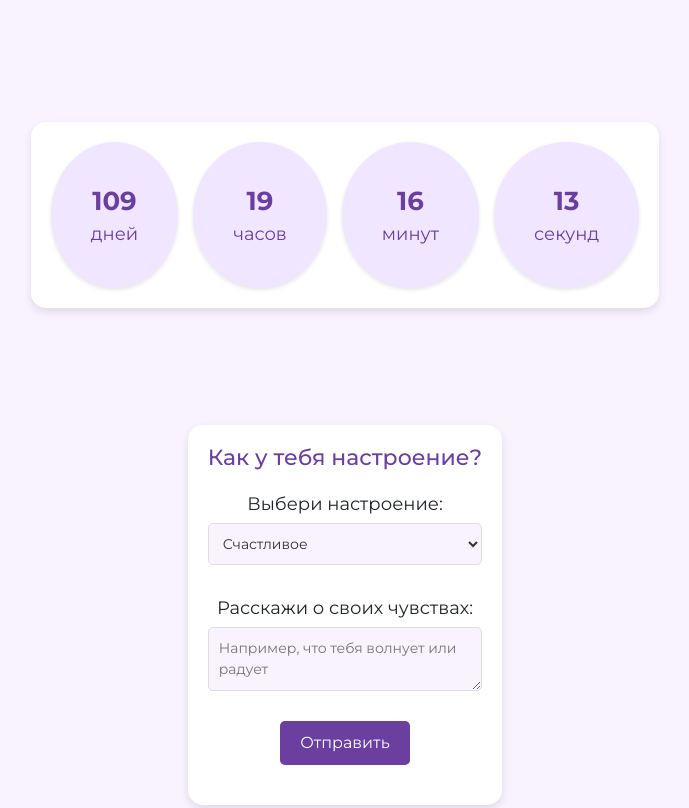
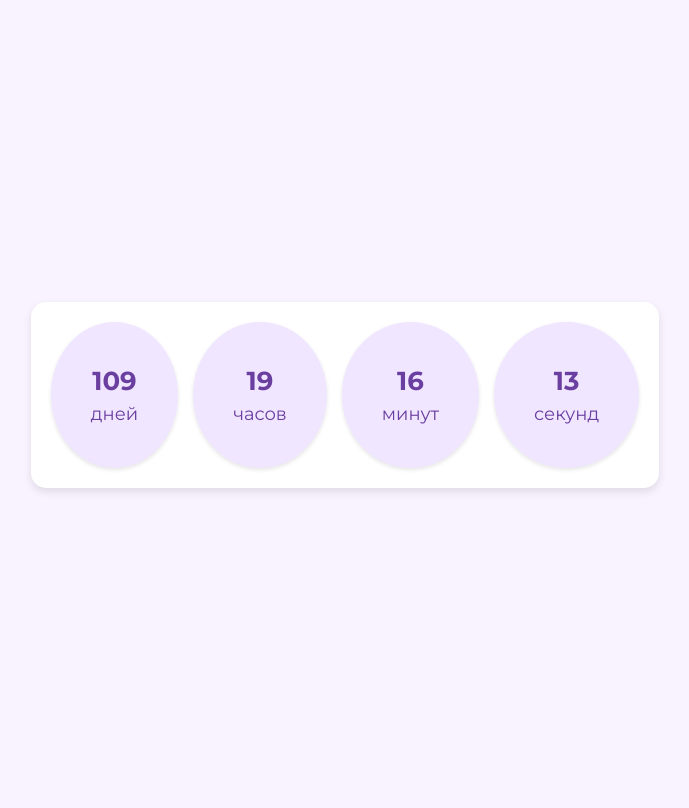
Before and after one commit to hotaistea/love_you, a plain HTML site: page index.html in a window 1280 px wide. Shown: the top 808 px of the page, without its empty margins (295-984 px from the left). Drawn offline with nearby package versions, Linux system fonts and the light colour scheme.

Commit message:
Add files via upload

```diff
--- a/css/index.css
+++ b/css/index.css
@@ -4,7 +4,7 @@
     display: flex;
     justify-content: center;
     align-items: center;
-    height: 45vh;
+    height: 90vh;
     background-color: #f9f3ff; /* Светлый пастельный цвет фона */
     margin: 0;
     text-align: center;
@@ -93,7 +93,7 @@ h1 {
     display: flex;
     justify-content: center;
     align-items: center;
-    height: 70vh;
+    height: 90vh;
     background-color: #f9f3ff; /* Светлый пастельный цвет фона */
     margin: 0;
 }
```
